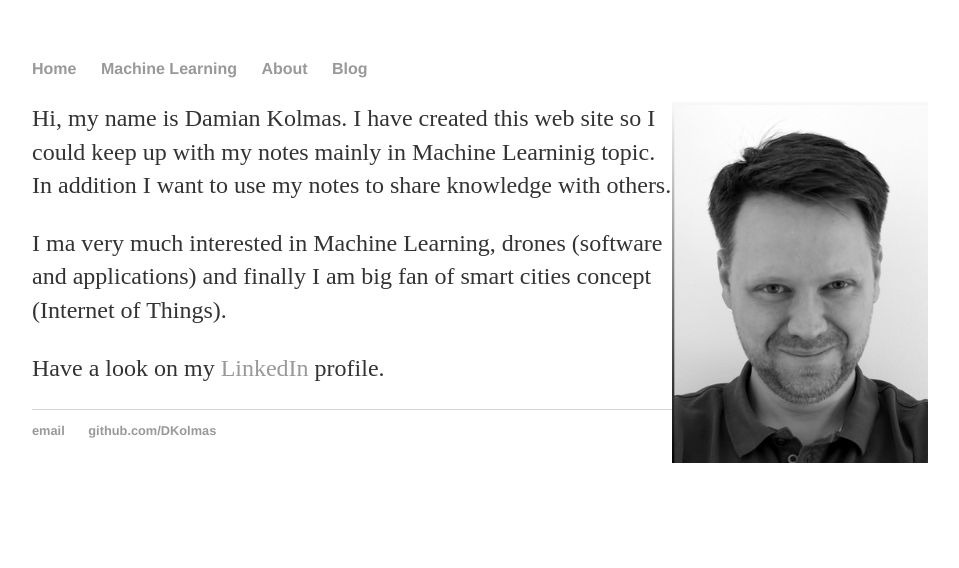
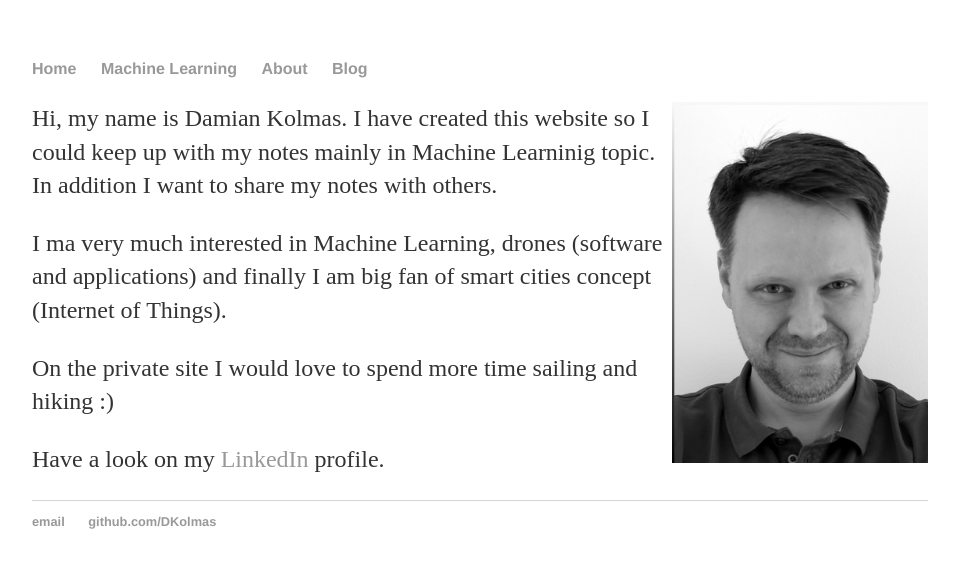
Before and after one commit to DKolmas/DKolmas.github.io, a Jekyll site: the page built from About/index.md, in a window 1280 px wide. Shown: the top 568 px of the page, without its empty margins (160-1119 px from the left). Built offline with Jekyll 4.4.1, drawn with Linux system fonts in a browser that asks for light colours.

Commit message:
update About section - small change

```diff
--- a/About/index.md
+++ b/About/index.md
@@ -6,8 +6,10 @@ title: About
 <img src="Damian_4.JPG" class="profile-picture" width="256" align="right">
 
 Hi, my name is Damian Kolmas.
-I have created this web site so I could keep up with my notes mainly in Machine Learninig topic. In addition I want to use my notes to share knowledge with others.
+I have created this website so I could keep up with my notes mainly in Machine Learninig topic. In addition I want to share my notes with others.
 
 I ma very much interested in Machine Learning, drones (software and applications) and finally I am big fan of smart cities concept (Internet of Things).
 
+On the private site I would love to spend more time sailing and hiking :)
+
 Have a look on my [LinkedIn](https://www.linkedin.com/in/damian-kolmas-1833334/) profile.
```
